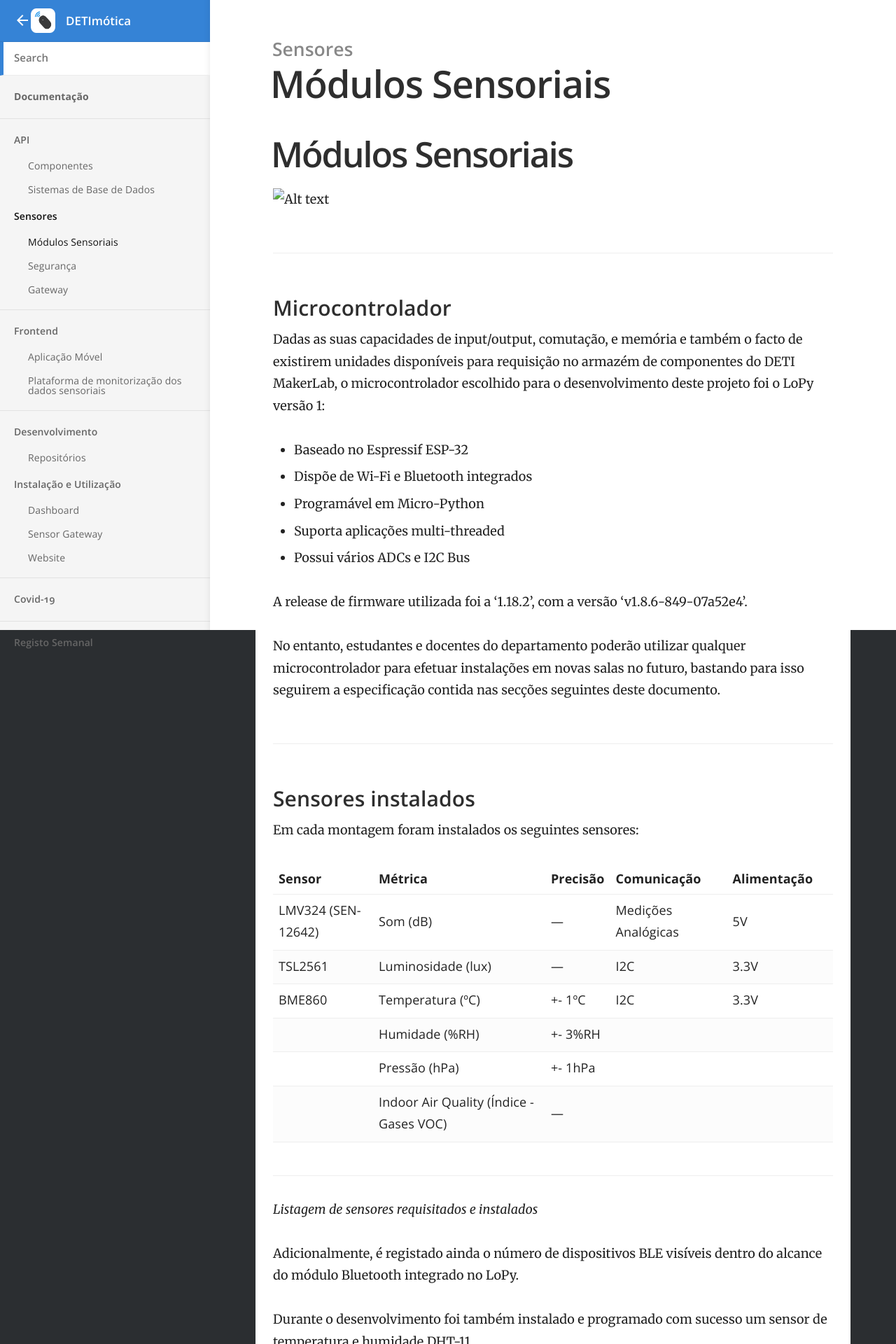
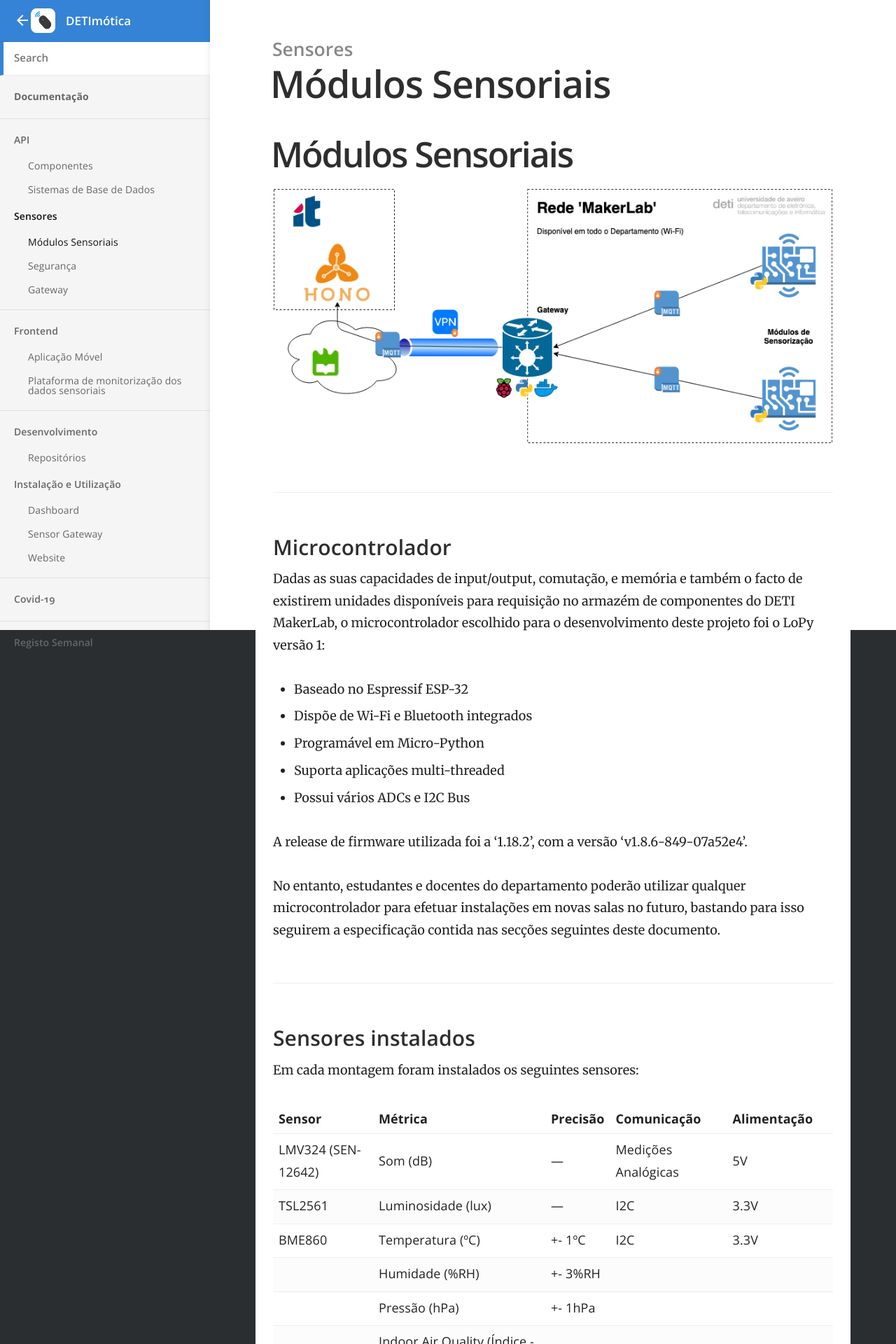
Before and after one commit to DETImotica/detimotica.github.io, a Jekyll site: the page built from _docs/sensores/modulos.md, in a window 1280 px wide. Shown: the top 1920 px of the page at 70% size. Built offline with Jekyll 4.4.1, drawn with Linux system fonts in a browser that asks for light colours.

Commit message:
Fix image links

```diff
--- a/_docs/sensores/modulos.md
+++ b/_docs/sensores/modulos.md
@@ -7,7 +7,7 @@ published: true
 ---
 # Módulos Sensoriais
 
-![Alt text](../../images/posts/Sensores_diagrama.png?raw=true "Title")
+![Alt text](/images/posts/Sensores_diagrama.png?raw=true "Title")
 
 ### Microcontrolador
 
@@ -51,7 +51,7 @@ No entanto, a plataforma é dinâmica e não restringe os tipos de sensores que
 
 As duas montagens exemplo preparadas ao longo do desenvolvimento do projeto foram realizadas de acordo com o seguinte diagrama:
 
-![Alt text](../../images/posts/montagem.png?raw=true "Title")
+![Alt text](/images/posts/montagem.png?raw=true "Title")
 *Diagrama de montagem dos módulos de sensorização integrados*
 
 De notar a necessidade de utilização de uma pequena placa de alimentação externa para o(s) sensor(es) que necessitem de input de 5V não fornecido pelo microcontrolador. Por conseguinte, é importante que os sinais de output desses sensores sejam sujeitos a um divisor de tensão de forma a limitar a voltagem a 3.3V e proteger o LoPy.
```
Also changed, not shown: _docs/sensores/segurança.md (+1 -1 lines).
